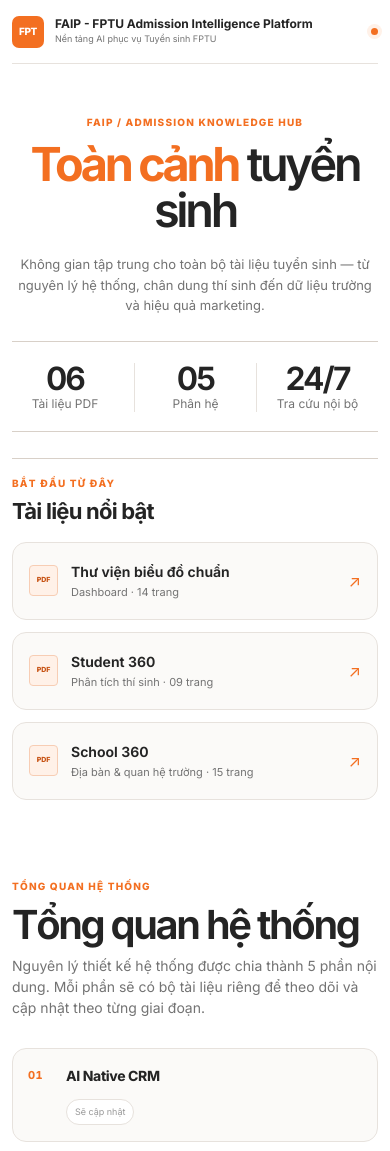
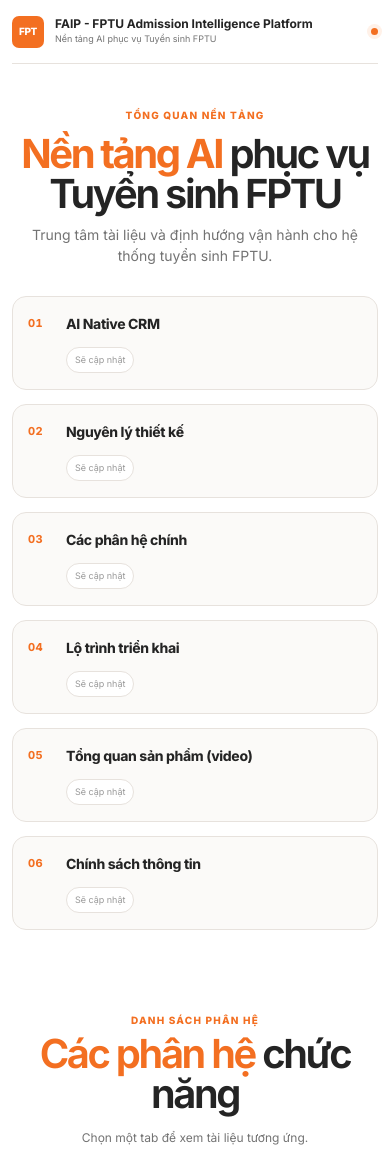
Before and after one commit to ThinhTP204/docs-crm, a plain HTML site: page index.html in a window 390 px wide. Shown: the top 1151 px of the page. Drawn offline with Linux system fonts and the light colour scheme.

Commit message:
Refactor index.html and styles.css for improved layout and accessibility. Removed outdated hero section, updated section titles and descriptions for clarity, and enhanced styling for better visual hierarchy and alignment. Adjusted CSS properties for responsive design and centered text in key sections.

```diff
--- a/index.html
+++ b/index.html
@@ -29,47 +29,6 @@
       </header>
 
       <main id="top">
-        <section class="hero" aria-labelledby="hero-title">
-          <div class="hero-content">
-            <div class="hero-copy">
-              <p class="eyebrow">FAIP / ADMISSION KNOWLEDGE HUB</p>
-              <h1 id="hero-title"><span>Toàn cảnh</span> tuyển sinh</h1>
-              <p class="hero-description">Không gian tập trung cho toàn bộ tài liệu tuyển sinh — từ nguyên lý hệ thống, chân dung thí sinh đến dữ liệu trường và hiệu quả marketing.</p>
-            </div>
-
-            <div class="hero-stats" aria-label="Tổng quan thư viện">
-              <div class="hero-stat"><strong>06</strong><span>Tài liệu PDF</span></div>
-              <div class="hero-stat"><strong>05</strong><span>Phân hệ</span></div>
-              <div class="hero-stat"><strong>24/7</strong><span>Tra cứu nội bộ</span></div>
-            </div>
-
-            <div class="hero-docs" aria-labelledby="hero-docs-title">
-              <div class="hero-docs-heading">
-                <div>
-                  <p class="section-label">BẮT ĐẦU TỪ ĐÂY</p>
-                  <h2 id="hero-docs-title">Tài liệu nổi bật</h2>
-                </div>
-              </div>
-              <div class="hero-doc-list">
-                <a class="hero-doc-item" href="viewer.html?doc=dashboard-charts">
-                  <span class="hero-doc-badge" aria-hidden="true">PDF</span>
-                  <span class="hero-doc-copy"><strong>Thư viện biểu đồ chuẩn</strong><small>Dashboard · 14 trang</small></span>
-                  <span class="hero-doc-arrow" aria-hidden="true">↗</span>
-                </a>
-                <a class="hero-doc-item" href="viewer.html?doc=student-360">
-                  <span class="hero-doc-badge" aria-hidden="true">PDF</span>
-                  <span class="hero-doc-copy"><strong>Student 360</strong><small>Phân tích thí sinh · 09 trang</small></span>
-                  <span class="hero-doc-arrow" aria-hidden="true">↗</span>
-                </a>
-                <a class="hero-doc-item" href="viewer.html?doc=school-360">
-                  <span class="hero-doc-badge" aria-hidden="true">PDF</span>
-                  <span class="hero-doc-copy"><strong>School 360</strong><small>Địa bàn &amp; quan hệ trường · 15 trang</small></span>
-                  <span class="hero-doc-arrow" aria-hidden="true">↗</span>
-                </a>
-              </div>
-            </div>
-          </div>
-
           <!-- <div class="hero-visual">
             <div class="chart-card">
               <div class="chart-header">
@@ -153,13 +112,11 @@
             </div>
 
           </div> -->
-        </section>
-
         <section class="system-intro" aria-labelledby="page-title">
           <div class="system-lead">
-            <p class="eyebrow">TỔNG QUAN HỆ THỐNG</p>
-            <h1 id="page-title">Tổng quan hệ thống</h1>
-            <p class="intro-copy">Nguyên lý thiết kế hệ thống được chia thành 5 phần nội dung. Mỗi phần sẽ có bộ tài liệu riêng để theo dõi và cập nhật theo từng giai đoạn.</p>
+            <p class="section-label">TỔNG QUAN NỀN TẢNG</p>
+            <h1 id="page-title"><span>Nền tảng AI</span> phục vụ Tuyển sinh FPTU</h1>
+            <p class="intro-copy">Trung tâm tài liệu và định hướng vận hành cho hệ thống tuyển sinh FPTU.</p>
           </div>
 
           <div class="system-content">
@@ -181,12 +138,17 @@
               </article>
               <article class="system-part">
                 <span class="system-part-index">04</span>
-                <h2>Đề xuất triển khai</h2>
+                <h2>Lộ trình triển khai</h2>
                 <span class="system-part-status">Sẽ cập nhật</span>
               </article>
               <article class="system-part">
                 <span class="system-part-index">05</span>
                 <h2>Tổng quan sản phẩm (video)</h2>
+                <span class="system-part-status">Sẽ cập nhật</span>
+              </article>
+              <article class="system-part">
+                <span class="system-part-index">06</span>
+                <h2>Chính sách thông tin</h2>
                 <span class="system-part-status">Sẽ cập nhật</span>
               </article>
             </div>
@@ -196,7 +158,7 @@
         <section class="library-browser" aria-labelledby="modules-title">
           <div class="modules-panel">
             <div class="section-heading module-heading">
-              <div><p class="section-label">DANH SÁCH PHÂN HỆ</p><h2 id="modules-title">Các phân hệ chức năng</h2></div>
+              <div><p class="section-label">DANH SÁCH PHÂN HỆ</p><h2 id="modules-title"><span>Các phân hệ</span> chức năng</h2></div>
               <p class="section-hint">Chọn một tab để xem tài liệu tương ứng.</p>
             </div>
             <div class="module-grid" role="tablist" aria-label="Các phân hệ chức năng">
--- a/styles.css
+++ b/styles.css
@@ -578,11 +578,13 @@
   display: block;
   width: calc(100vw - 40px);
   margin-left: calc(50% - 50vw + 20px);
-  padding: 84px var(--content-rail-gutter) 0;
+  padding: 64px var(--content-rail-gutter) 0;
 }
 
 .system-lead {
-  max-width: 760px;
+  max-width: 1180px;
+  margin: 0 auto;
+  text-align: center;
 }
 
 .system-content {
@@ -611,10 +613,6 @@
   transition: border-color 180ms ease, background 180ms ease, box-shadow 180ms ease;
 }
 
-.system-part:last-child {
-  grid-column: 1 / -1;
-}
-
 .system-part:hover {
   background: var(--paper);
   border-color: #efb18a;
@@ -655,9 +653,14 @@
   line-height: 1;
 }
 
+.system-intro h1 span {
+  color: var(--orange);
+  font-weight: 700;
+}
+
 .system-intro .intro-copy {
   max-width: 680px;
-  margin: 0;
+  margin: 0 auto;
   color: var(--muted);
   font-size: 14px;
 }
@@ -787,6 +790,14 @@
 .modules-panel .section-hint {
   margin-top: 15px;
   line-height: 1.55;
+}
+
+.modules-panel .section-heading {
+  text-align: center;
+}
+
+.modules-panel .section-heading h2 span {
+  color: var(--orange);
 }
 
 .module-grid {
```
